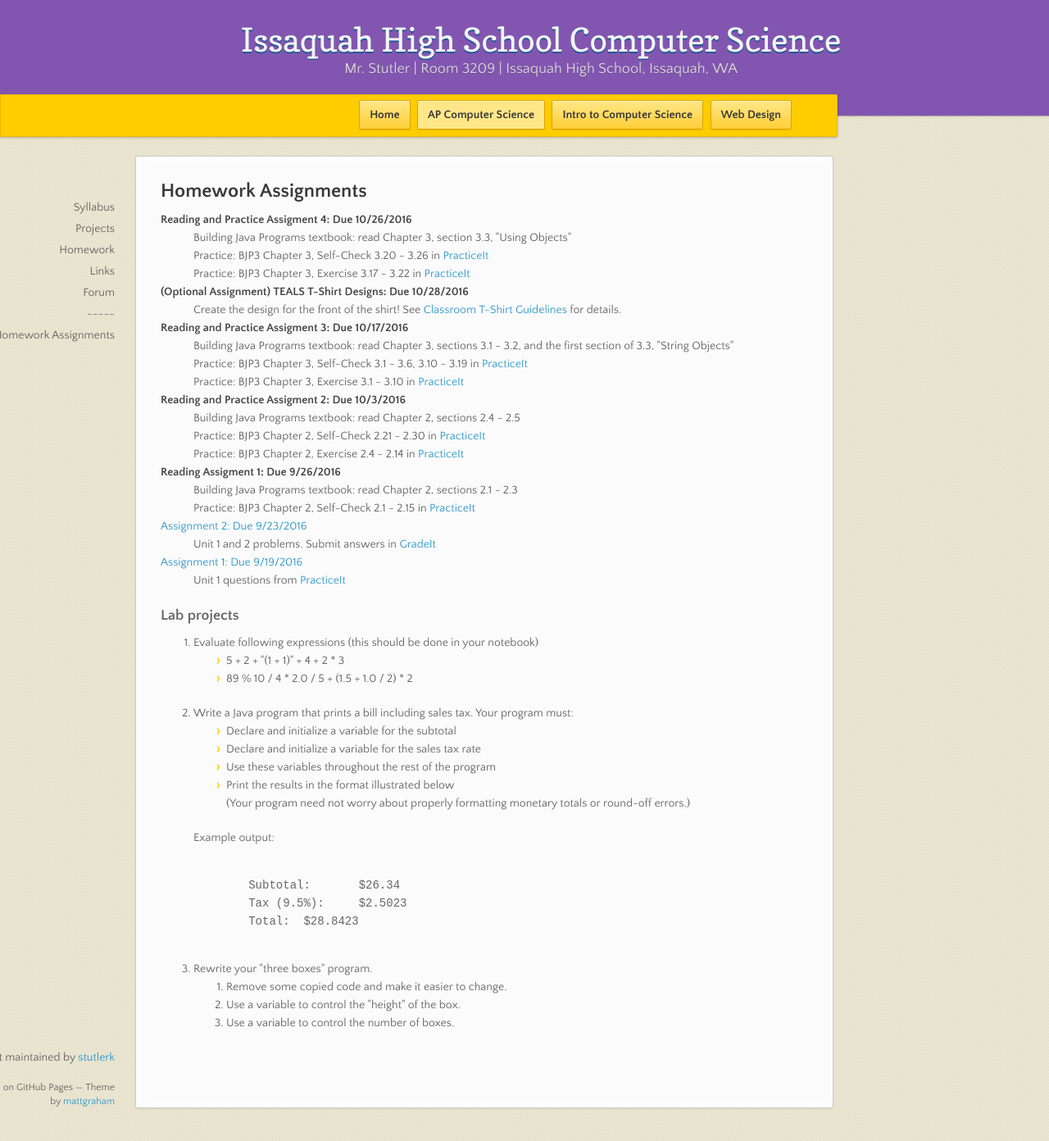
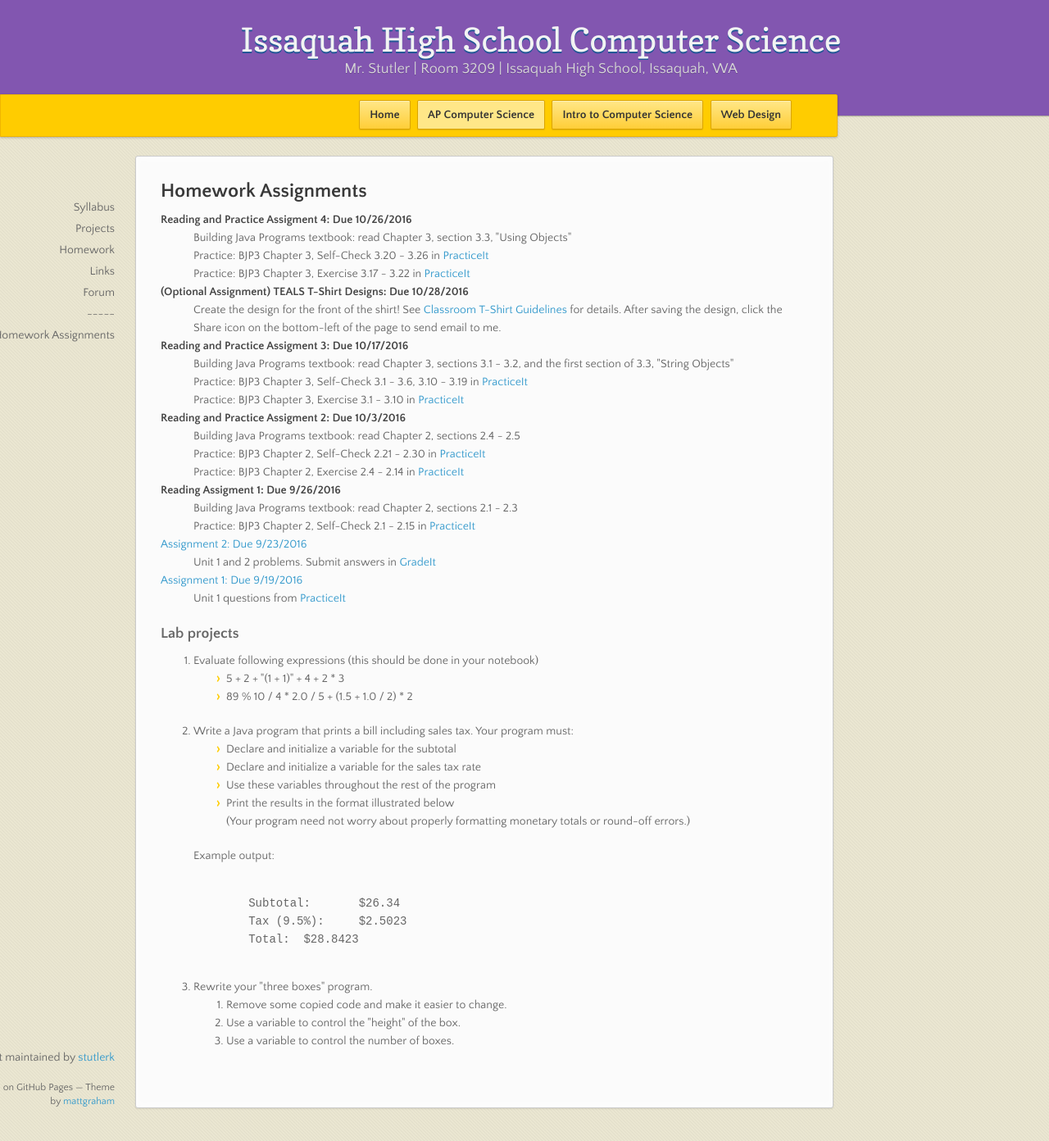
Before and after one commit to stutlerk/ihs-website, a Jekyll site: the page built from _apcs/homework.html, in a window 1280 px wide and 1392 px high. Shown: the whole window at 82% size. Built offline with Jekyll 4.4.1, drawn with Linux system fonts in a browser that asks for light colours; nearby versions of some CDN libraries.

Commit message:
Update homework.html

```diff
--- a/_apcs/homework.html
+++ b/_apcs/homework.html
@@ -12,7 +12,8 @@ layout: course
     <dd>Practice: BJP3 Chapter 3, Exercise 3.17 - 3.22 in <a href="http://practiceit.cs.washington.edu/">PracticeIt</a></dd>
 
     <dt>(Optional Assignment) TEALS T-Shirt Designs: Due 10/28/2016</dt>
-    <dd>Create the design for the front of the shirt! See <a href="http://www.tealsk12.org/partners/classroom-t-shirt-guidelines/">Classroom T-Shirt Guidelines</a> for details.</dd>
+    <dd>Create the design for the front of the shirt! See <a href="http://www.tealsk12.org/partners/classroom-t-shirt-guidelines/">Classroom T-Shirt Guidelines</a> for details.
+	After saving the design, click the Share icon on the bottom-left of the page to send email to me.</dd>
 
     <dt>Reading and Practice Assigment 3: Due 10/17/2016</dt>
     <dd>Building Java Programs textbook: read Chapter 3, sections 3.1 - 3.2, and the first section of 3.3, "String Objects"</dd>
```
